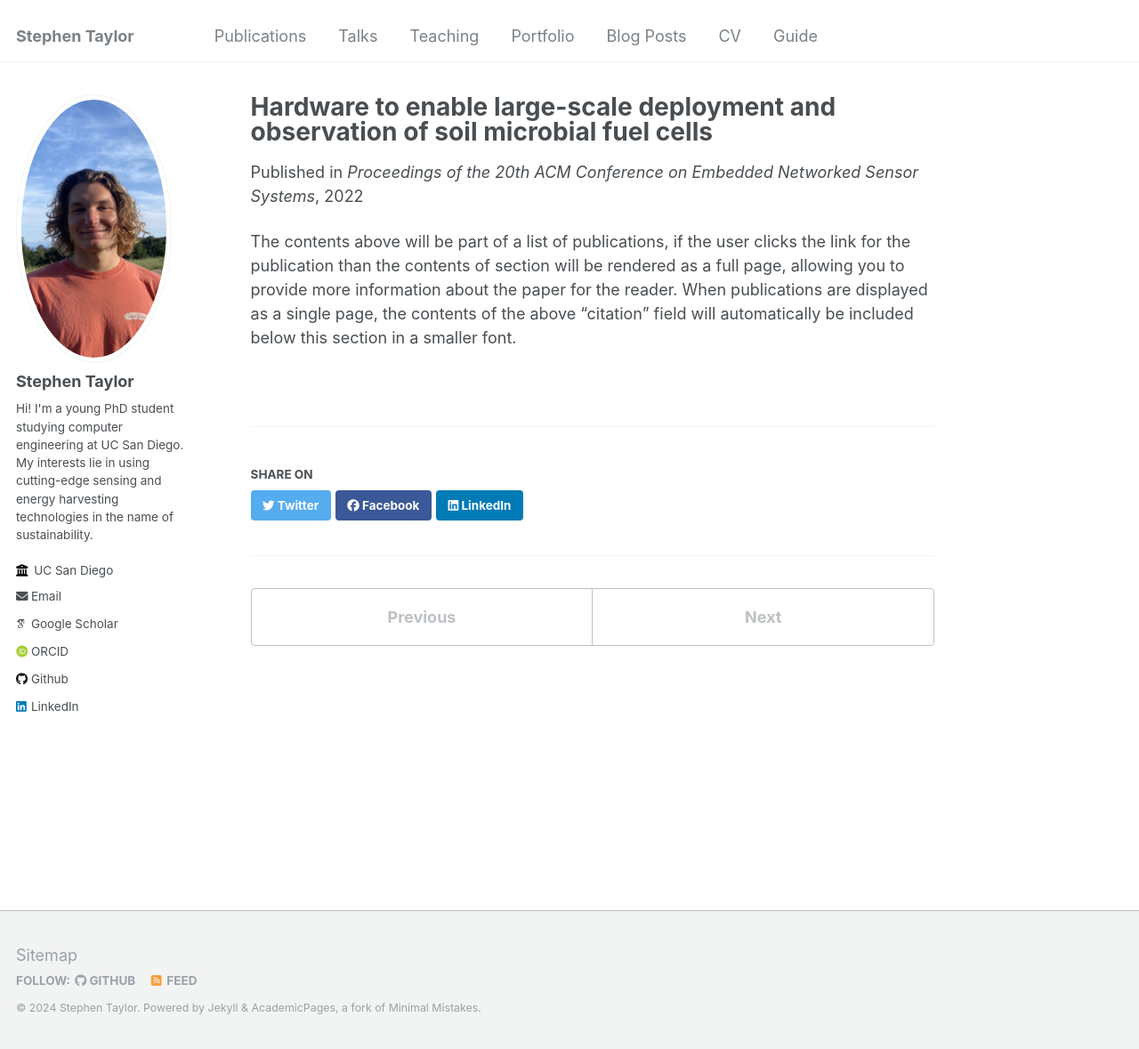
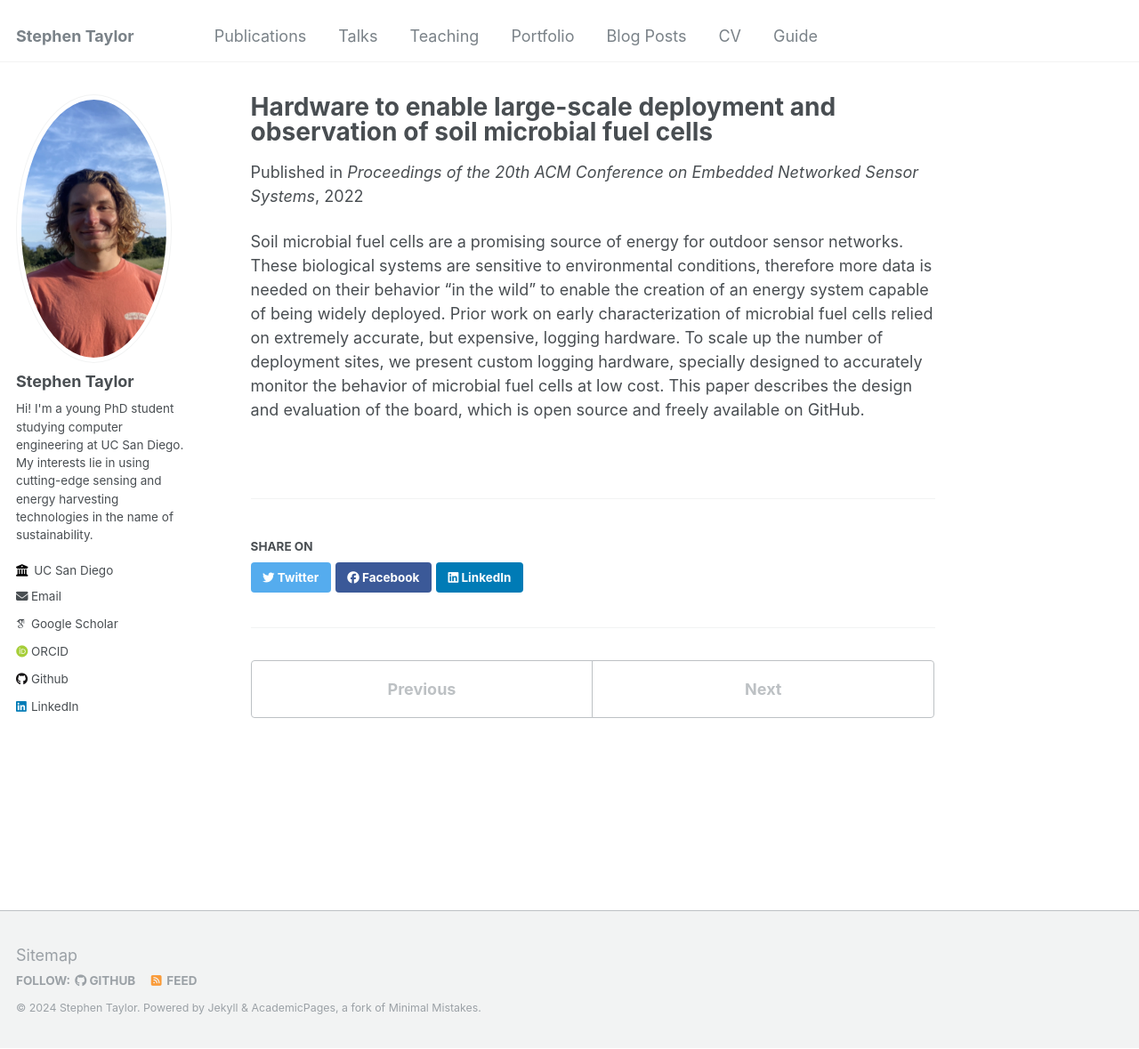
Before and after one commit to stevegtaylor/stevegtaylor.github.io, a Jekyll site: the page built from _publications/2022-hardware-to-enable.md, in a window 1280 px wide and 1179 px high. Shown: the whole window at 89% size. Built offline with Jekyll 4.4.1, drawn with Linux system fonts in a browser that asks for light colours; some web fonts are replaced.

Commit message:
pub hardware

```diff
--- a/_publications/2009-10-01-paper-title-number-1.md
+++ b/_publications/2022-hardware-to-enable.md
@@ -1,11 +1,11 @@
 ---
 title: "Hardware to enable large-scale deployment and observation of soil microbial fuel cells"
 collection: publications
-permalink: /publication/Hardware to enable large-scale deployment and observation of soil microbial fuel cells
+permalink: /publication/Hardware-to-enable
 excerpt: 'Soil microbial fuel cells are a promising source of energy for outdoor sensor networks. These biological systems are sensitive to environmental conditions, therefore more data is needed on their behavior "in the wild" to enable the creation of an energy system capable of being widely deployed. Prior work on early characterization of microbial fuel cells relied on extremely accurate, but expensive, logging hardware. To scale up the number of deployment sites, we present custom logging hardware, specially designed to accurately monitor the behavior of microbial fuel cells at low cost. This paper describes the design and evaluation of the board, which is open source and freely available on GitHub.'
 date: 2022-11-16
 venue: 'Proceedings of the 20th ACM Conference on Embedded Networked Sensor Systems'
-paperurl: 'http://academicpages.github.io/files/paper1.pdf'
+paperurl: 'http://academicpages.github.io/files/hardware-to-enable.pdf'
 ---
 
-The contents above will be part of a list of publications, if the user clicks the link for the publication than the contents of section will be rendered as a full page, allowing you to provide more information about the paper for the reader. When publications are displayed as a single page, the contents of the above "citation" field will automatically be included below this section in a smaller font.
+Soil microbial fuel cells are a promising source of energy for outdoor sensor networks. These biological systems are sensitive to environmental conditions, therefore more data is needed on their behavior "in the wild" to enable the creation of an energy system capable of being widely deployed. Prior work on early characterization of microbial fuel cells relied on extremely accurate, but expensive, logging hardware. To scale up the number of deployment sites, we present custom logging hardware, specially designed to accurately monitor the behavior of microbial fuel cells at low cost. This paper describes the design and evaluation of the board, which is open source and freely available on GitHub.
```
